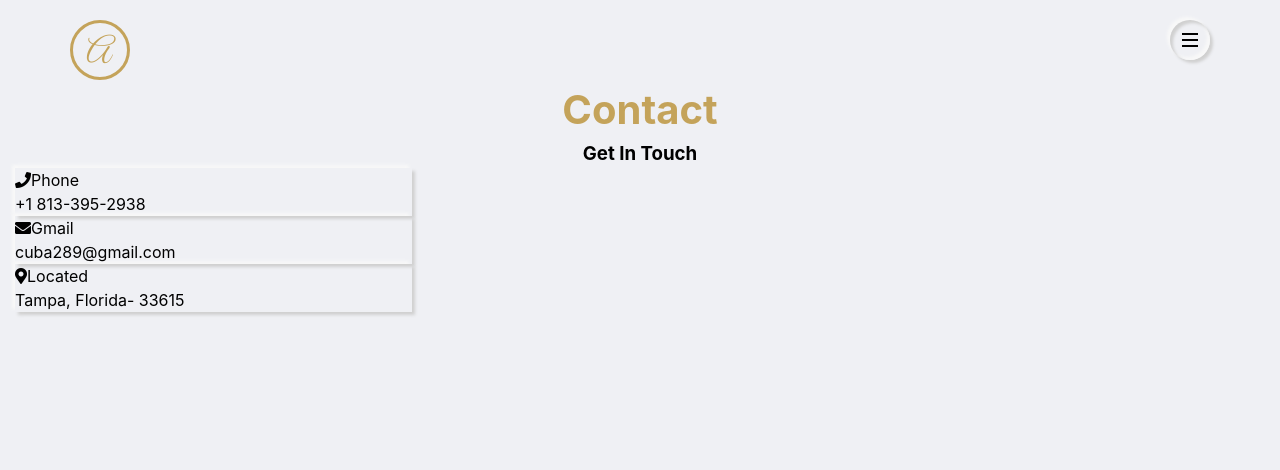
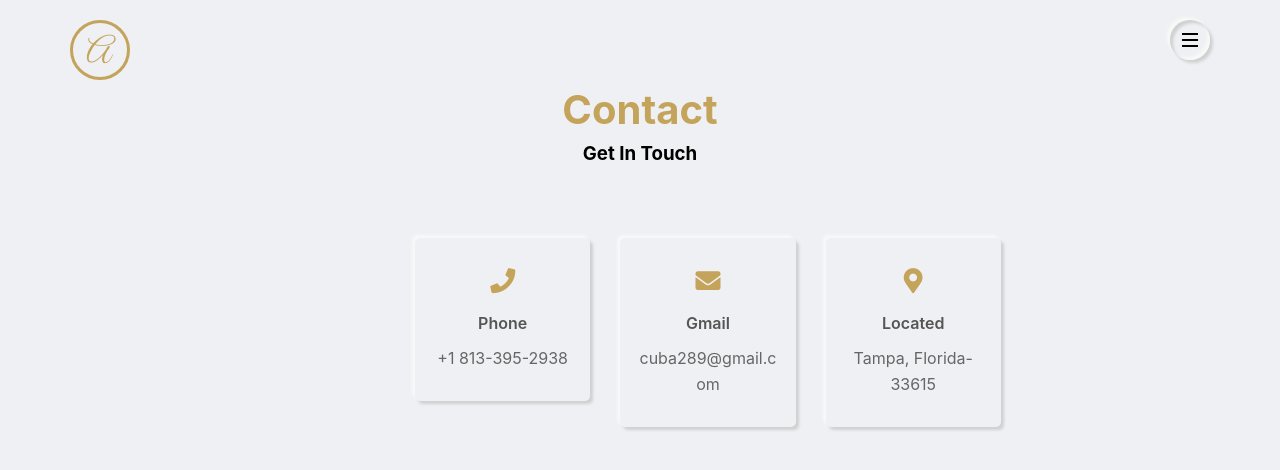
Before and after one commit to Arecio3/arecio-portfolio, a React (Create React App) app: page /contact in a window 1280 px wide. Shown: the top 470 px of the page. Built offline with nearby package versions, Linux system fonts and the light colour scheme.

Commit message:
added contact boxes starting contact form

```diff
--- a/src/pages/contact/Contact.js
+++ b/src/pages/contact/Contact.js
@@ -2,15 +2,15 @@ import './contact.css';
 
 function Contact() {
     return (
-        <section className="contact-section">
+        <section className="contact">
             <div className="contact-container">
-                <div className="contact-row">
+                <div className="contact-header">
                     <div className="contact-title">
                         <h1>Contact</h1>
                         <h3>Get In Touch</h3>
                     </div>
                 </div>
-                <div className="contact-row">
+                <div className="contact-box">
                     <div className="contact-item">
                         <div className="contact-item-inner outer-shadow">
                             <i className="fa fa-phone"></i>
--- a/src/pages/contact/contact.css
+++ b/src/pages/contact/contact.css
@@ -1,11 +1,11 @@
 @import "../../styles/color-1.css";
 
-.contact-section {
+.contact {
     padding: 80px 0 80px;
     min-height: 100vh;
 }
 
-.contact-row .contact-title {
+.contact-header .contact-title {
     text-align: center;
     justify-content: center;
 }
@@ -19,10 +19,42 @@
 .contact-title h3 {
     top: 17%;
 }
+.contact-box {
+    margin-left: 400px;
+    display: flex;
+
+}
 
 .contact-item {
     flex:0 0 33.33%;
-    max-width: 33.33%;
-    padding:0 15px;
+    max-width: 23.33%;
+    padding:15px;
+    margin-top: 55px;
+}
 
+.contact-item-inner {
+    padding: 30px 15px;
+    text-align: center;
+    border-radius: 5px;
 }
+
+.contact-item-inner i {
+    font-size: 25px;
+    color: var(--gold-color);
+}
+
+.contact-item-inner span {
+    display: block;
+    font-size: 16px;
+    font-weight: 600;
+    color: var(--text-black-700);
+    margin: 15px 0 10px;
+}
+
+.contact-item-inner p {
+    font-size: 16px;
+    color: var(--text-black-600);
+    line-height: 26px;
+    margin: 0;
+    word-break: break-word;
+}
--- a/src/pages/home/home.css
+++ b/src/pages/home/home.css
@@ -6,6 +6,7 @@
 
 .home-section {
     position: relative;
+
 }
 
 .effect-wrap .effect {
```
